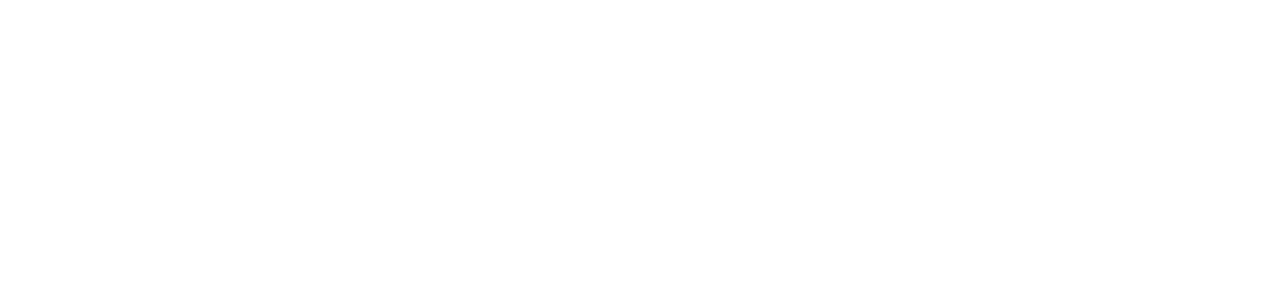
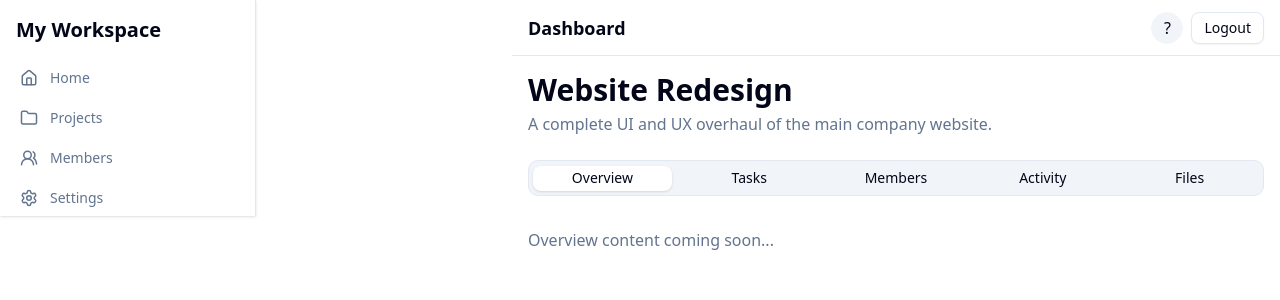
Before and after one commit to AmmarJamil23/MERN-projects, a React (Vite) app in the folder smartclient/client/: page /dashboard/projects/1 in a window 1280 px wide. Before the commit this address had no page. Shown: the top 300 px of the page. Built offline with nearby package versions, Linux system fonts and the light colour scheme.

Commit message:
protected authentication will be done later now prroject page is done => UI

```diff
--- a/smartclient/client/package.json
+++ b/smartclient/client/package.json
@@ -17,6 +17,7 @@
     "@radix-ui/react-dropdown-menu": "^2.1.16",
     "@radix-ui/react-label": "^2.1.8",
     "@radix-ui/react-slot": "^1.2.4",
+    "@radix-ui/react-tabs": "^1.1.13",
     "@tailwindcss/vite": "^4.1.17",
     "@tanstack/react-query": "^5.90.12",
     "axios": "^1.13.2",
--- a/smartclient/client/src/App.jsx
+++ b/smartclient/client/src/App.jsx
@@ -1,48 +1,31 @@
 import { BrowserRouter, Routes, Route, Navigate } from "react-router-dom";
-import { useEffect } from "react";
-import { useAuthStore } from "./features/auth/useAuthStore";
+
 import Login from "@/pages/Login";
 import Register from "@/pages/Register";
-import Dashboard from "@/pages/Dashboard"
-import RequireAuth from "./features/auth/RequireAuth";
-import Projects from "./pages/Projects";
+import Dashboard from "@/pages/Dashboard";
+import Projects from "@/pages/Projects";
+import ProjectDetails from "@/pages/ProjectDetails";
 
 
 export default function App() {
-  const finishLoading = useAuthStore((s) => s.finishLoading);
+  return (
+    <BrowserRouter>
+      <Routes>
 
-  useEffect(() => {
-    finishLoading();
-  }, []);
+        {/* TEMPORARY: Public access for UI testing */}
+        <Route path="/" element={<Navigate to="/dashboard" replace />} />
 
-  return (
-    <>
-    <BrowserRouter>
-    {/* Public Routes */}
-      <Routes>
-        <Route path="/" element={<Navigate to="/login" replace />} />
         <Route path="/login" element={<Login />} />
         <Route path="/register" element={<Register />} />
 
+        <Route path="/dashboard" element={<Dashboard />} />
 
-        {/* Protected Routes */}
-        <Route
-        path="/dashboard"
-        element={
-            <Dashboard />
+        <Route path="/dashboard/projects" element={<Projects />} />
 
-        }
-        />
-
-        <Route
-        path="/dashboard/projects"
-        element={
-          <Projects />
-        }
-         />
+        <Route path="/dashboard/projects/:projectId" element={<ProjectDetails />}
+/>
 
       </Routes>
     </BrowserRouter>
-    </>
   );
 }
--- /dev/null
+++ b/smartclient/client/src/components/projects/CreateProjectModal.jsx
@@ -0,0 +1,88 @@
+import {
+  Dialog,
+  DialogTrigger,
+  DialogContent,
+  DialogHeader,
+  DialogTitle,
+} from "@/components/ui/dialog";
+
+import { Button } from "@/components/ui/button";
+import { Input } from "@/components/ui/input";
+
+import { useForm } from "react-hook-form";
+import { z } from "zod";
+import { zodResolver } from "@hookform/resolvers/zod";
+import { Form, FormField, FormItem, FormLabel, FormMessage } from "@/components/ui/form";
+import { Textarea } from "@/components/ui/textarea";
+
+import { useCreateProject } from "@/features/projects/useCreateProject";
+
+const schema = z.object({
+  name: z.string().min(2, "Project name is too short"),
+  description: z.string().min(4, "Description is required"),
+});
+
+export default function CreateProjectModal() {
+  const form = useForm({
+    resolver: zodResolver(schema),
+    defaultValues: { name: "", description: "" },
+  });
+
+  const createProject = useCreateProject();
+
+  const onSubmit = (values) => {
+    createProject.mutate(values);
+    form.reset();
+  };
+
+  return (
+    <Dialog>
+      <DialogTrigger asChild>
+        <Button>Create Project</Button>
+      </DialogTrigger>
+
+      <DialogContent>
+        <DialogHeader>
+          <DialogTitle>Create New Project</DialogTitle>
+        </DialogHeader>
+
+        <Form {...form}>
+          <form className="space-y-4" onSubmit={form.handleSubmit(onSubmit)}>
+
+            <FormField
+              control={form.control}
+              name="name"
+              render={({ field }) => (
+                <FormItem>
+                  <FormLabel>Project Name</FormLabel>
+                  <Input placeholder="Website Redesign" {...field} />
+                  <FormMessage />
+                </FormItem>
+              )}
+            />
+
+            <FormField
+              control={form.control}
+              name="description"
+              render={({ field }) => (
+                <FormItem>
+                  <FormLabel>Description</FormLabel>
+                  <Textarea
+                    placeholder="Describe your project..."
+                    rows={4}
+                    {...field}
+                  />
+                  <FormMessage />
+                </FormItem>
+              )}
+            />
+
+            <Button className="w-full" type="submit" disabled={createProject.isPending}>
+              {createProject.isPending ? "Creating..." : "Create Project"}
+            </Button>
+          </form>
+        </Form>
+      </DialogContent>
+    </Dialog>
+  );
+}
--- /dev/null
+++ b/smartclient/client/src/components/ui/tabs.jsx
@@ -0,0 +1,60 @@
+import * as React from "react"
+import * as TabsPrimitive from "@radix-ui/react-tabs"
+
+import { cn } from "@/lib/utils"
+
+function Tabs({
+  className,
+  ...props
+}) {
+  return (
+    <TabsPrimitive.Root
+      data-slot="tabs"
+      className={cn("flex flex-col gap-2", className)}
+      {...props} />
+  );
+}
+
+function TabsList({
+  className,
+  ...props
+}) {
+  return (
+    <TabsPrimitive.List
+      data-slot="tabs-list"
+      className={cn(
+        "bg-muted text-muted-foreground inline-flex h-9 w-fit items-center justify-center rounded-lg p-[3px]",
+        className
+      )}
+      {...props} />
+  );
+}
+
+function TabsTrigger({
+  className,
+  ...props
+}) {
+  return (
+    <TabsPrimitive.Trigger
+      data-slot="tabs-trigger"
+      className={cn(
+        "data-[state=active]:bg-background dark:data-[state=active]:text-foreground focus-visible:border-ring focus-visible:ring-ring/50 focus-visible:outline-ring dark:data-[state=active]:border-input dark:data-[state=active]:bg-input/30 text-foreground dark:text-muted-foreground inline-flex h-[calc(100%-1px)] flex-1 items-center justify-center gap-1.5 rounded-md border border-transparent px-2 py-1 text-sm font-medium whitespace-nowrap transition-[color,box-shadow] focus-visible:ring-[3px] focus-visible:outline-1 disabled:pointer-events-none disabled:opacity-50 data-[state=active]:shadow-sm [&_svg]:pointer-events-none [&_svg]:shrink-0 [&_svg:not([class*='size-'])]:size-4",
+        className
+      )}
+      {...props} />
+  );
+}
+
+function TabsContent({
+  className,
+  ...props
+}) {
+  return (
+    <TabsPrimitive.Content
+      data-slot="tabs-content"
+      className={cn("flex-1 outline-none", className)}
+      {...props} />
+  );
+}
+
+export { Tabs, TabsList, TabsTrigger, TabsContent }
--- /dev/null
+++ b/smartclient/client/src/features/projects/useCreateProject.js
@@ -0,0 +1,11 @@
+import { toast } from "sonner";
+
+export function useCreateProject() {
+  return {
+    mutate: (values) => {
+      console.log("Dummy mode → New project:", values);
+      toast.success("Project created (dummy UI mode)");
+    },
+    isPending: false
+  };
+}
--- a/smartclient/client/src/features/projects/useProjects.js
+++ b/smartclient/client/src/features/projects/useProjects.js
@@ -1,12 +1,25 @@
-import { useQuery } from "@tanstack/react-query";
-import { api } from "@/lib/api";
+import React from "react";
 
 export function useProjects() {
-  return useQuery({
-    queryKey: ["projects"],
-    queryFn: async () => {
-      const res = await api.get("/projects");
-      return res.data.projects;
-    },
-  });
+  // Dummy data for UI only
+  return {
+    data: [
+      {
+        _id: "1",
+        name: "Website Redesign",
+        description: "Updating the old company site with a modern UI"
+      },
+      {
+        _id: "2",
+        name: "Mobile App Development",
+        description: "Building new React Native application for clients"
+      },
+      {
+        _id: "3",
+        name: "Marketing Campaign",
+        description: "SEO, ads, brand positioning, content planning"
+      },
+    ],
+    isLoading: false
+  };
 }
--- a/smartclient/client/src/lib/api.js
+++ b/smartclient/client/src/lib/api.js
@@ -5,11 +5,12 @@
   baseURL: "http://localhost:4000/api/v1",
 });
 
-//ADD TOKEN AUTOMATICALLY
 api.interceptors.request.use((config) => {
   const token = useAuthStore.getState().token;
+
   if (token) {
     config.headers.Authorization = `Bearer ${token}`;
   }
+
   return config;
-})
+});
--- /dev/null
+++ b/smartclient/client/src/pages/ProjectDetails.jsx
@@ -0,0 +1,70 @@
+import { useParams } from "react-router-dom";
+import DashboardLayout from "@/layouts/DashboardLayout";
+import { Tabs, TabsList, TabsTrigger, TabsContent } from "@/components/ui/tabs";
+
+// MULTIPLE DUMMY PROJECTS
+const dummyProjects = [
+  {
+    _id: "1",
+    name: "Website Redesign",
+    description: "A complete UI and UX overhaul of the main company website.",
+  },
+  {
+    _id: "2",
+    name: "Mobile App Development",
+    description: "Building a cross platform mobile application.",
+  },
+  {
+    _id: "3",
+    name: "Marketing Dashboard",
+    description: "Internal dashboard for tracking marketing KPIs.",
+  }
+];
+
+export default function ProjectDetails() {
+  const { projectId } = useParams();
+
+  // pick the matching dummy project
+  const project = dummyProjects.find((p) => p._id === projectId) || dummyProjects[0];
+
+  return (
+    <DashboardLayout>
+      {/* HEADER */}
+      <div className="mb-6">
+        <h1 className="text-3xl font-bold">{project.name}</h1>
+        <p className="text-muted-foreground mt-1">{project.description}</p>
+      </div>
+
+      {/* TABS */}
+      <Tabs defaultValue="overview" className="w-full">
+        <TabsList className="border p-1 w-full flex justify-start gap-2 overflow-x-auto">
+          <TabsTrigger value="overview">Overview</TabsTrigger>
+          <TabsTrigger value="tasks">Tasks</TabsTrigger>
+          <TabsTrigger value="members">Members</TabsTrigger>
+          <TabsTrigger value="activity">Activity</TabsTrigger>
+          <TabsTrigger value="files">Files</TabsTrigger>
+        </TabsList>
+
+        <TabsContent value="overview" className="mt-6">
+          <p className="text-muted-foreground">Overview content coming soon...</p>
+        </TabsContent>
+
+        <TabsContent value="tasks" className="mt-6">
+          <p className="text-muted-foreground">Tasks UI coming soon...</p>
+        </TabsContent>
+
+        <TabsContent value="members" className="mt-6">
+          <p className="text-muted-foreground">Members UI coming soon...</p>
+        </TabsContent>
+
+        <TabsContent value="activity" className="mt-6">
+          <p className="text-muted-foreground">Activity feed coming soon...</p>
+        </TabsContent>
+
+        <TabsContent value="files" className="mt-6">
+          <p className="text-muted-foreground">Files UI coming soon...</p>
+        </TabsContent>
+      </Tabs>
+    </DashboardLayout>
+  );
+}
--- a/smartclient/client/src/pages/Projects.jsx
+++ b/smartclient/client/src/pages/Projects.jsx
@@ -3,6 +3,8 @@
 import ProjectCard from "@/components/projects/ProjectCard";
 import ProjectCardSkeleton from "@/components/projects/ProjectCardSkeleton";
 import { Button } from "@/components/ui/button";
+import CreateProjectModal from "@/components/projects/CreateProjectModal";
+
 
 export default function Projects() {
   const { data: projects, isLoading } = useProjects();
@@ -11,7 +13,8 @@
     <DashboardLayout>
       <div className="flex justify-between items-center mb-6">
         <h2 className="text-2xl font-bold">Projects</h2>
-        <Button>Create Project</Button>
+        <CreateProjectModal />
+
       </div>
 
       {isLoading && (
```
Also changed, not shown: smartclient/client/src/pages/Register.jsx (+16 -6 lines), 1 other file (tests, documents, lock files or other folders). Lines whose indentation alone changed are shown as unchanged.
